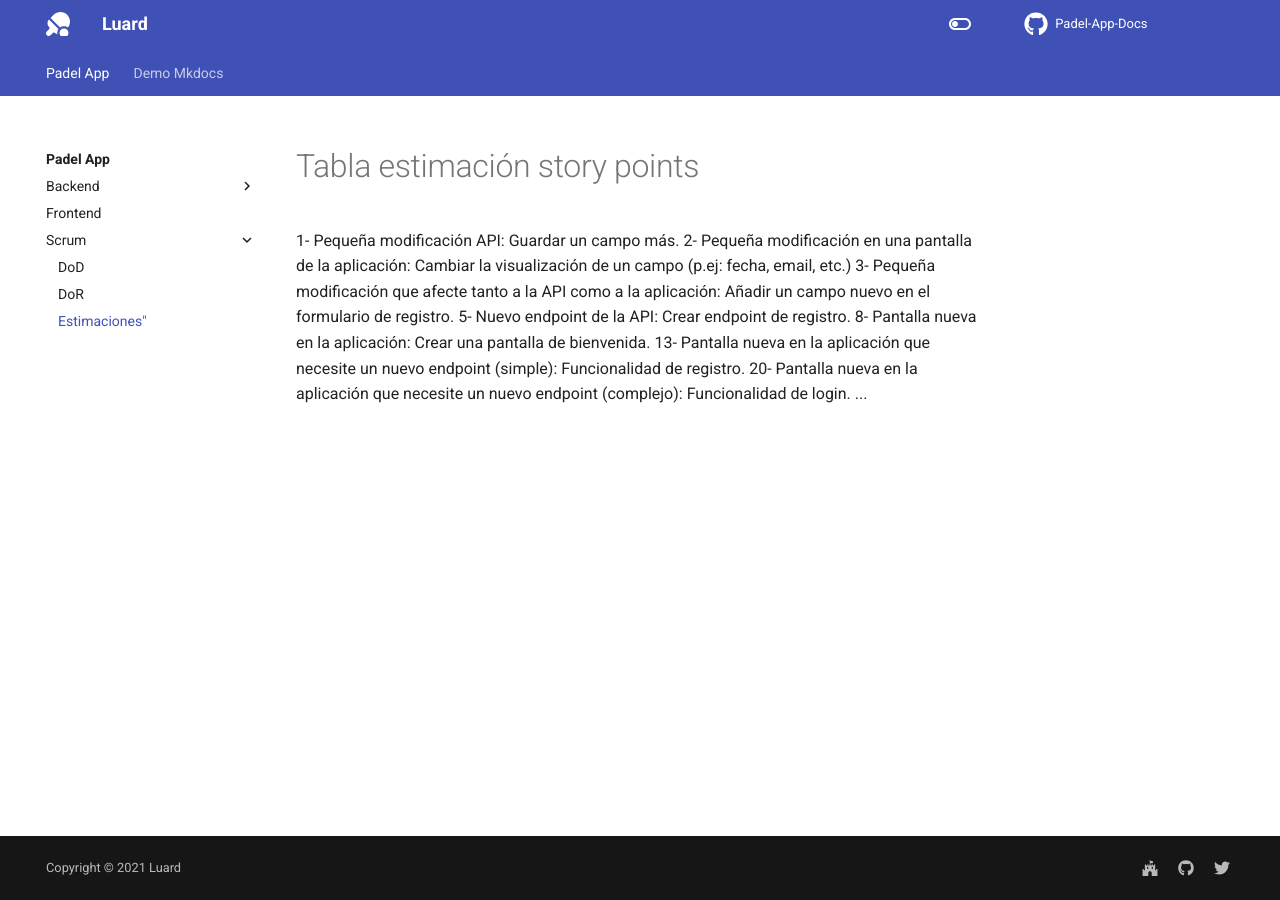
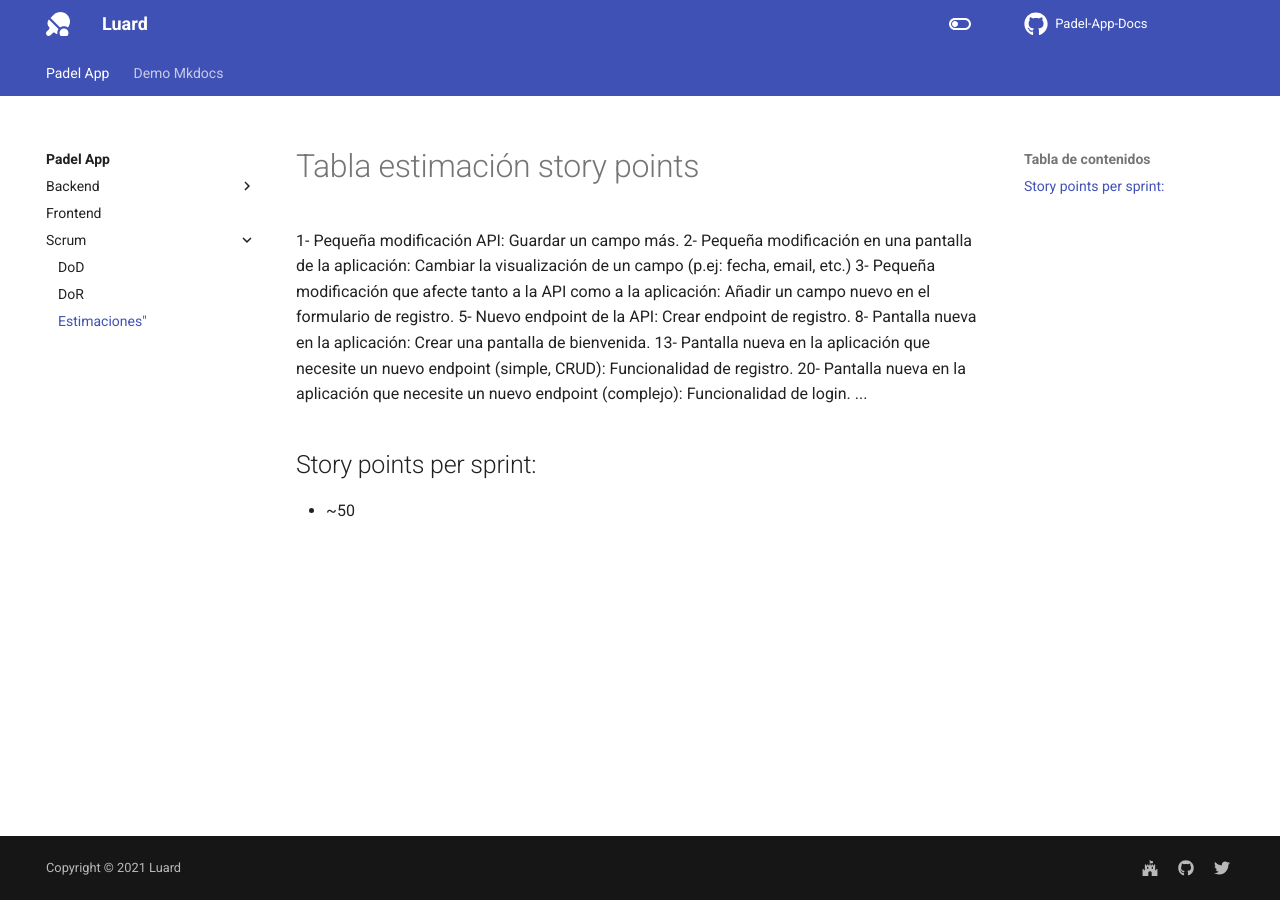
Before and after one commit to Padel-App/padel-app-docs, an MkDocs documentation site: the page built from docs/tabla-estimacion-story-points.md, in a window 1280 px wide. Built offline with MkDocs 1.6.1 and Material for MkDocs 9.7.7, drawn with Linux system fonts in a browser that asks for light colours; nearby versions of some CDN libraries; comment, search, counter and statistics services are not loaded.

Commit message:
añadir story point per sprint

```diff
--- a/docs/tabla-estimacion-story-points.md
+++ b/docs/tabla-estimacion-story-points.md
@@ -5,6 +5,9 @@
 3- Pequeña modificación que afecte tanto a la API como a la aplicación: Añadir un campo nuevo en el formulario de registro.
 5- Nuevo endpoint de la API: Crear endpoint de registro.
 8- Pantalla nueva en la aplicación: Crear una pantalla de bienvenida.
-13- Pantalla nueva en la aplicación que necesite un nuevo endpoint (simple): Funcionalidad de registro.
+13- Pantalla nueva en la aplicación que necesite un nuevo endpoint (simple, CRUD): Funcionalidad de registro.
 20- Pantalla nueva en la aplicación que necesite un nuevo endpoint (complejo): Funcionalidad de login.
 ...
+
+## Story points per sprint:
+- ~50
```
